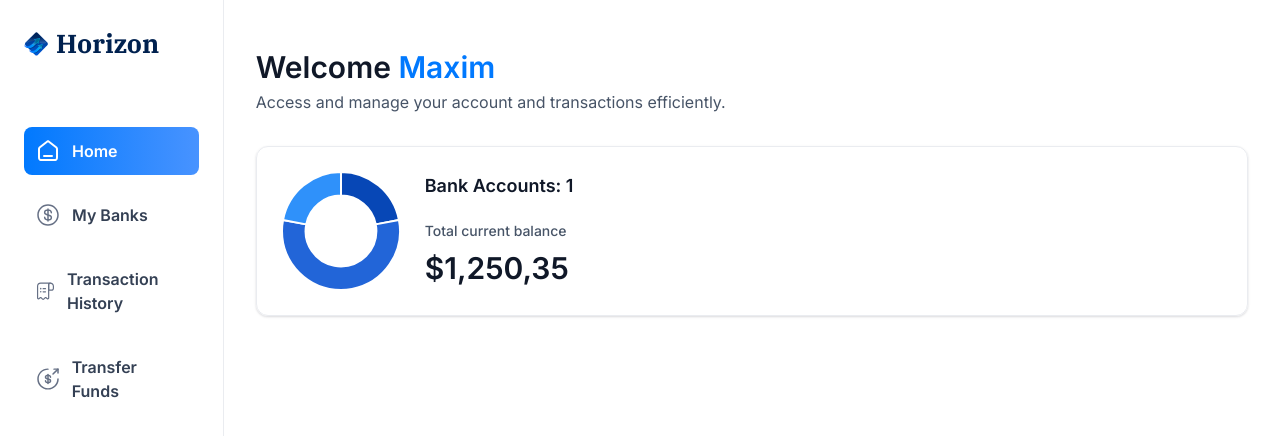
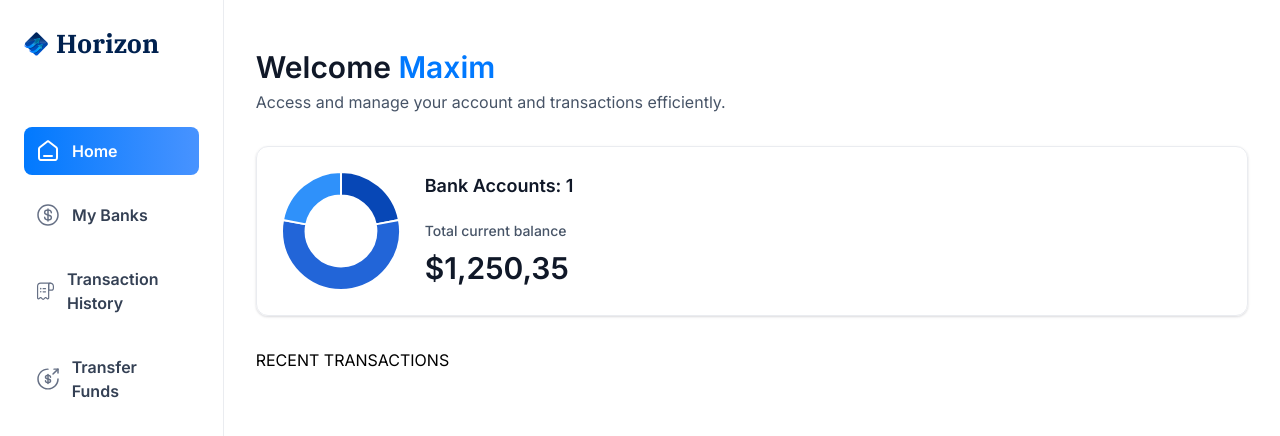
Before and after one commit to MaxFullstak/Banking-App, a Next.js app: page / in a window 1280 px wide. Shown: the top 436 px of the page. Built offline with nearby package versions, Linux system fonts and the light colour scheme.

Commit message:
Stop in root page

```diff
--- a/app/(root)/page.tsx
+++ b/app/(root)/page.tsx
@@ -21,6 +21,8 @@ const Home = () => {
 						totalCurrentBalance={1250.35}
 					/>
 				</header>
+				{/*Тут остановился*/}
+				RECENT TRANSACTIONS
 			</div>
 		</section>
 	)
```
